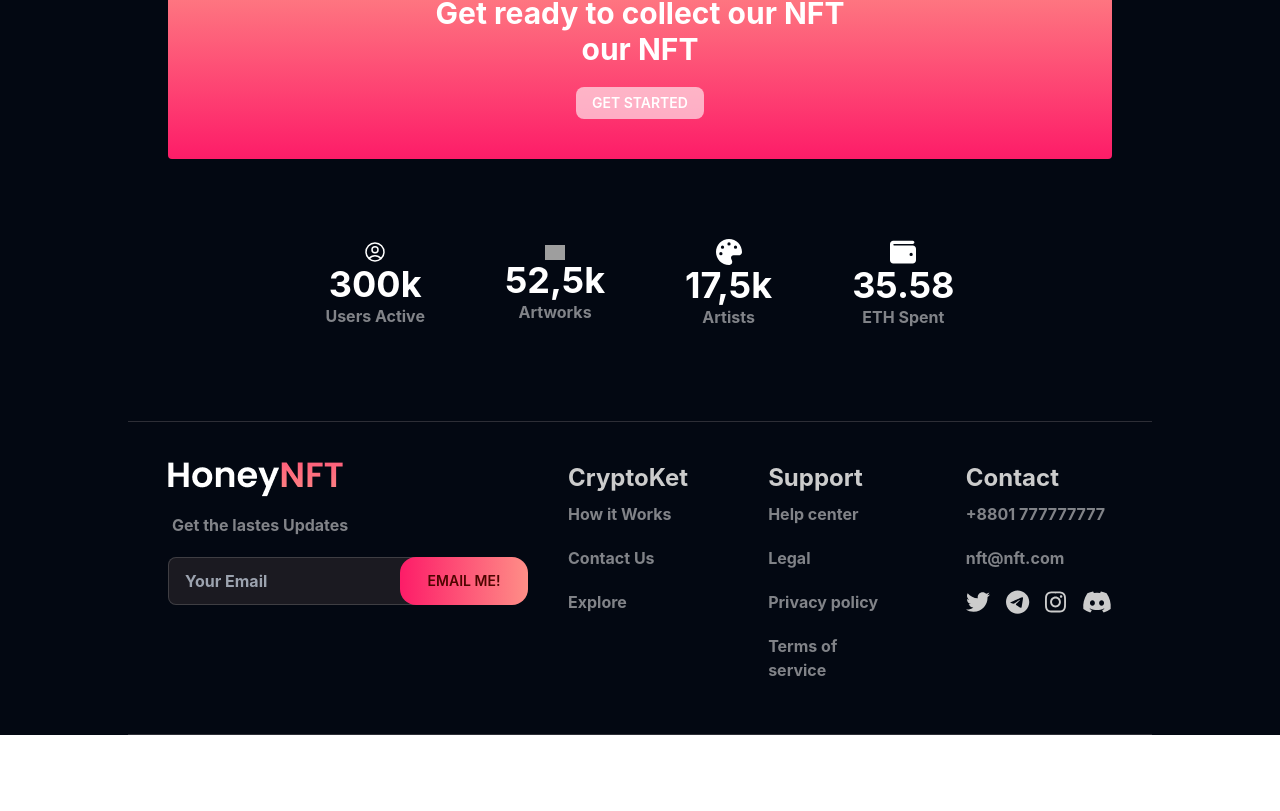
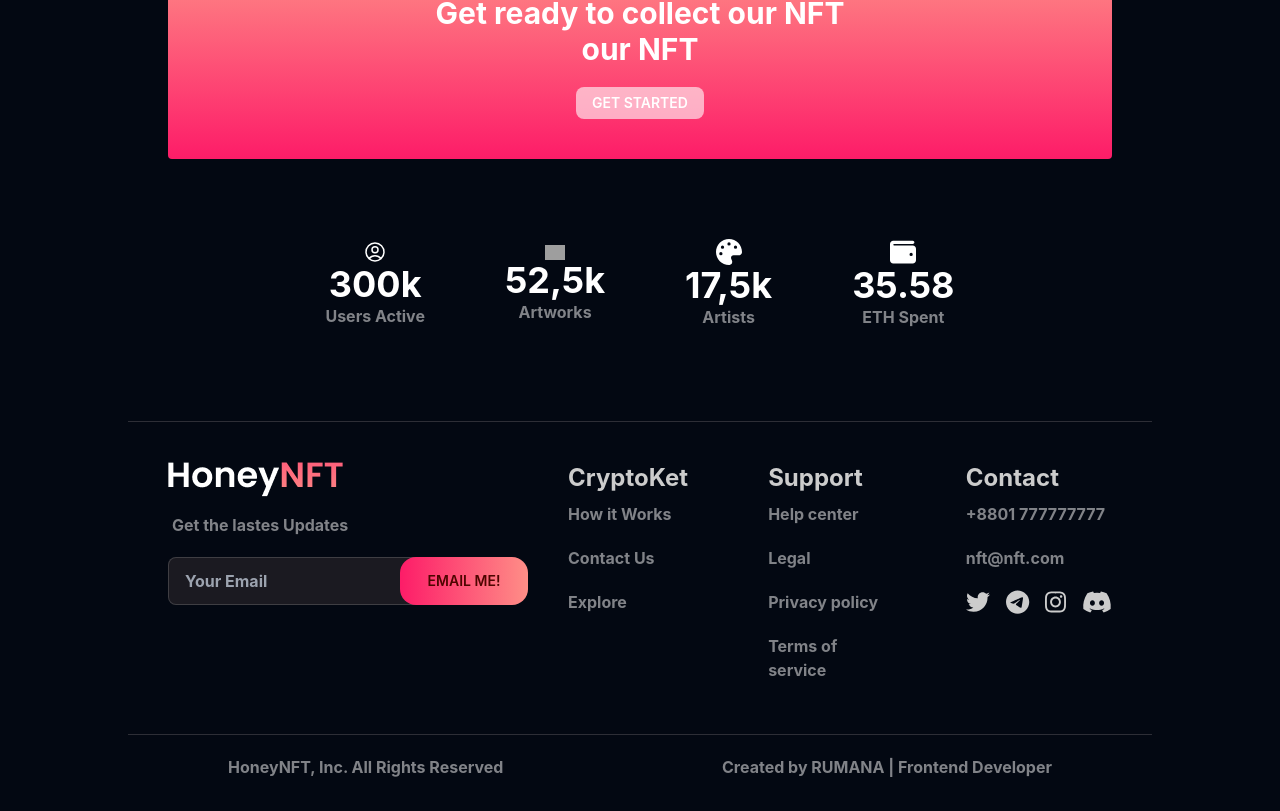
Before and after one commit to rumanak21/Honey-NFT, a React (Create React App) app: page / in a window 1280 px wide. Shown: the part 4596-5407 px from the top of the page. Before the commit the page ends 5331 px from the top, so only its background shows below. Built offline with nearby package versions, Linux system fonts and the light colour scheme; grey boxes are pictures that could not be loaded.

Commit message:
FooterBottom Section completed

```diff
--- /dev/null
+++ b/src/pages/Home/FooterBottom.js
@@ -0,0 +1,12 @@
+import React from 'react';
+
+const FooterBottom = () => {
+    return (
+        <div className='flex justify-between mr-20 ml-20 p-5'>
+            <p className='text-base font-bold mb-3 text-[#818388]'>HoneyNFT, Inc. All Rights Reserved</p>
+            <p className='text-base font-bold mb-3 text-[#818388]'>Created by RUMANA | Frontend Developer</p>
+        </div>
+    );
+};
+
+export default FooterBottom;
--- a/src/pages/Home/Home.js
+++ b/src/pages/Home/Home.js
@@ -4,6 +4,7 @@ import BrandingSection from "./BrandingSection";
 import CollectNFT from "./CollectNFT";
 import CreatorPage from "./CreatorPage";
 import Footer from "./Footer";
+import FooterBottom from "./FooterBottom";
 import HerroSection from "./HerroSection";
 import HotBidsSection from "./HotBidsSection";
 import MoreNFT from "./MoreNFT";
@@ -25,6 +26,7 @@ const Home = () => {
     <CollectNFT/>
     <SummarySection/>
     <Footer/>
+    <FooterBottom/>
     </div>
   );
 };
```
